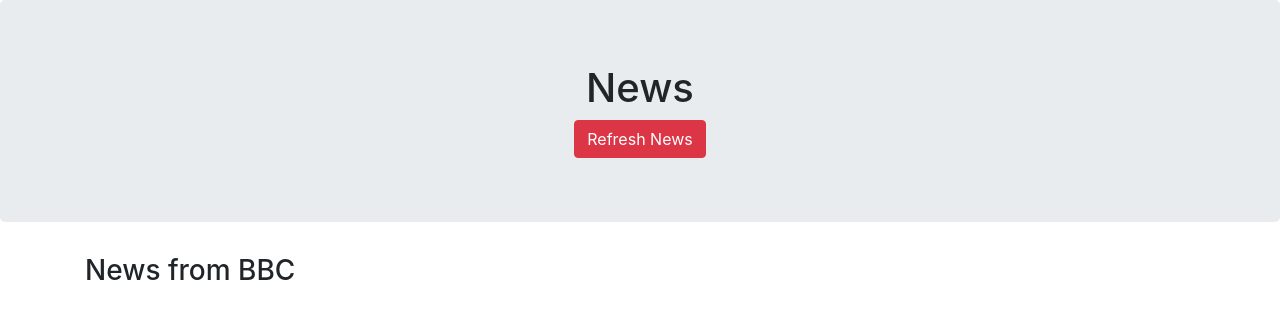
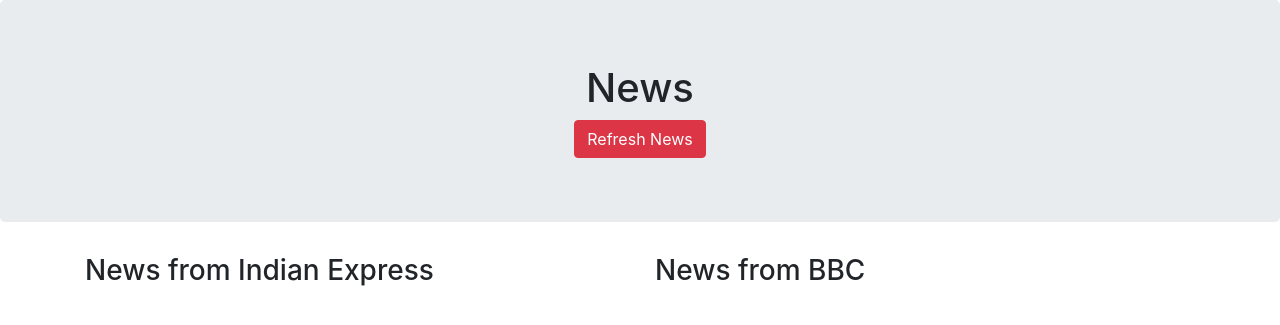
Before and after one commit to Katyayni185/The-BuzzRoom, a Django app: page / in a window 1280 px wide. Shown: the top 325 px of the page. Run offline with Django 3.2, Linux system fonts and the light colour scheme; some libraries are stand-ins or nearby versions.

Commit message:
added indian express news display

```diff
--- a/news_app/templates/front/index.html
+++ b/news_app/templates/front/index.html
@@ -13,14 +13,17 @@
     </div>
     <div class="container">
         <div class="row">
-            <!-- <div class="col-6">
-                    <h3 class="text-centre">News from </h3>
-                    {% for n in toi_news %}
-                    <h5> -  {{n}} </h5>
+            <div class="col-6">
+                    <h3 class="text-centre">News from Indian Express</h3>
+                    {% for keys,date in indian_express %}
+                    <h5> - {{keys.0}} </h5>
+                    {{keys.1}}
+                    <br>
+                    - {{date}}
                     <hr>
                     {% endfor %}
                     <br>
-            </div> -->
+            </div>
             <div class="col-6">
                     <h3 class="text-centre">News from BBC</h3>
                     {% for keys,date in bbc %}
--- a/news_app/view.py
+++ b/news_app/view.py
@@ -33,10 +33,33 @@ if response.status_code == 200:
         date_.append(date_time[0][: ind+1]+' '+ date_time[1])
         mat = mainPage[i].div.find('p')
         news[titles.text] = mat.text
-list_ = zip(news.items(), date_)
+list_1 = zip(news.items(), date_)
+
+url = "https://indianexpress.com/section/india/"
+
+response = requests.get(url)
+if response.status_code == 200:
+    webpage = response.content
+    final_list = []
+    soup = bs4.BeautifulSoup(webpage, 'html.parser')
+    mainPage = (soup.find_all('div', attrs = {"class":"articles"}))
+    news = {}
+    date_ = []
+    if len(mainPage) > 5:
+        iterator = 5
+    else:
+        iterator = len(mainPage)
+    for i in range(iterator):
+        titles = mainPage[i].h2.text
+        mat = mainPage[i].p.text
+        date_time = mainPage[i].find('div', attrs = {"class": "date"}).text
+        date_.append(date_time)
+        print(date_)
+        news[titles[1:-1]] = mat
+list_2 = zip(news.items(), date_)
 
 
 
 def index(request):
     #return render(request, 'front/index.html', {})
-    return render(request, 'front/index.html', {'bbc' : list_})
+    return render(request, 'front/index.html', {'bbc' : list_1, 'indian_express': list_2})
```
Also changed, not shown: news_app/news_scrapper.py (+4 -3 lines).
